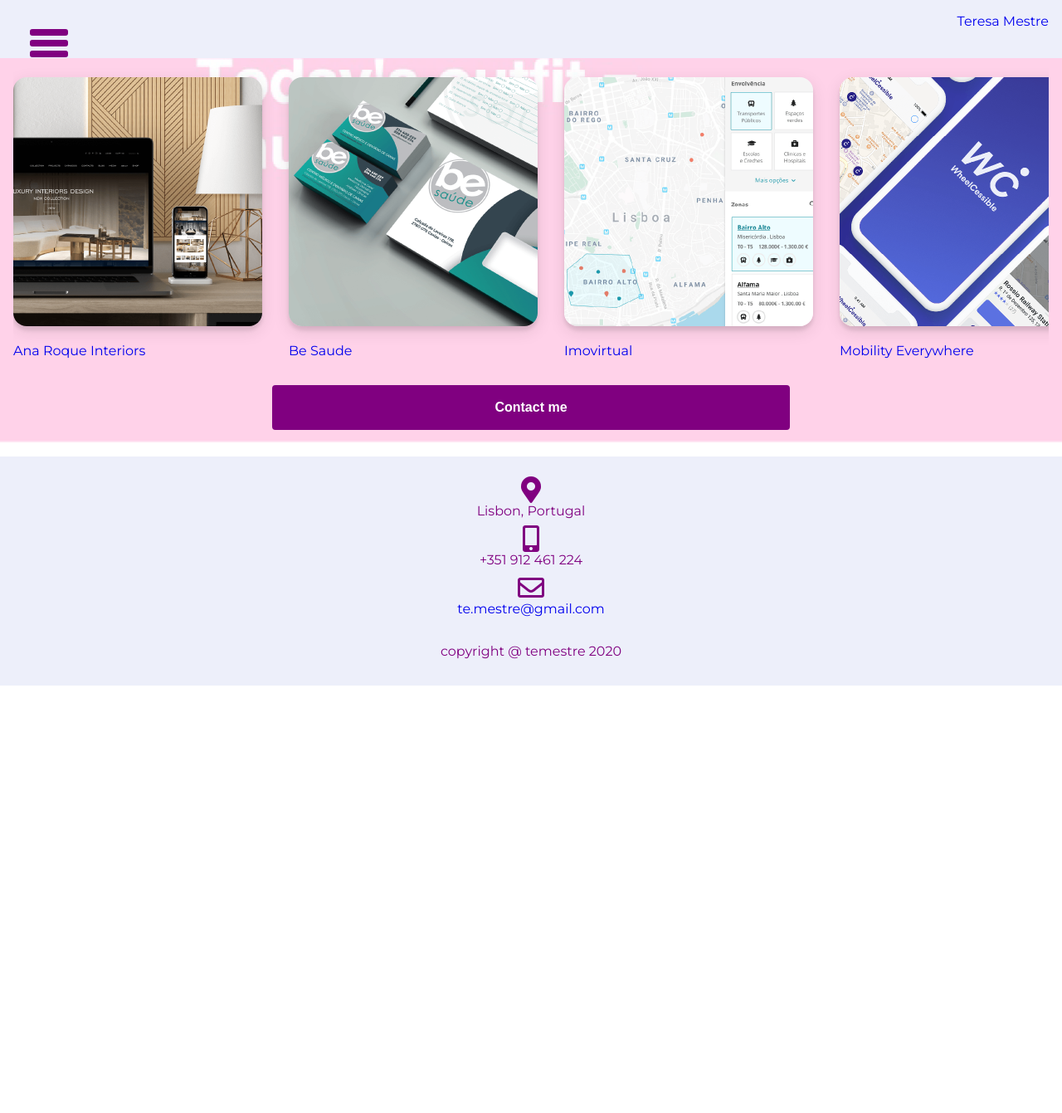
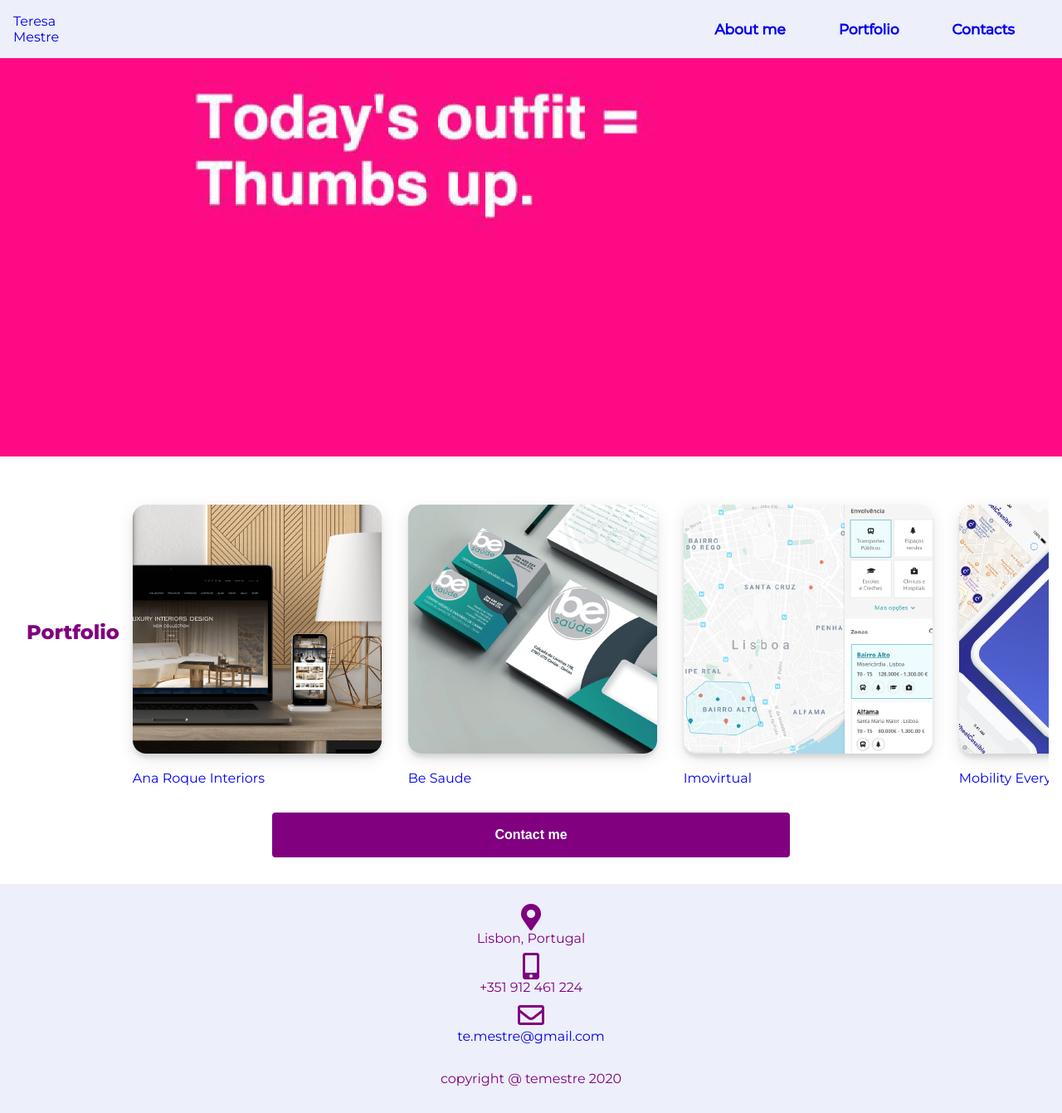
Before and after one commit to temestre/projeto, a Jekyll site: the page built from portfolio.html, in a window 1280 px wide and 1341 px high. Shown: the whole window at 83% size. Built offline with Jekyll 4.4.1, drawn with Linux system fonts in a browser that asks for light colours.

Commit message:
heavy fixes

```diff
--- a/_layouts/home.html
+++ b/_layouts/home.html
@@ -1,9 +1,10 @@
 ---
 layout: default
-banner: slideshow
 ---
 
 <section class="quote">
+
+  <h1 class="section-title">This is...</h1>
 
   <p class="quote">This web page is either the example of total quarentine coding success and that I have the tiniest chance of succeed in the world of front-end development, OR, that I should dedicate my time to knitting.</p>
 
@@ -14,6 +15,8 @@ banner: slideshow
   </button>
 
 </section>
+
+<section class="work-gallery-home">
 
 <h2>Portfolio</h2>
 
--- a/_layouts/works.html
+++ b/_layouts/works.html
@@ -2,9 +2,9 @@
 layout: default
 ---
 
-<h1 class="section-title">Portfolio</h1>
+<section class="work-gallery">
 
-<section class="work-gallery">
+  <h1 class="section-title">Portfolio</h1>
 
   {% for image in site.works %}
 
--- a/_scss/_colors.scss
+++ b/_sass/_colors.scss
@@ -1,5 +1,3 @@
----
----
 $main-color: #360C68;
 $bg-color: white;
 $nav-color: #edeffa;
--- a/about.html
+++ b/about.html
@@ -3,9 +3,11 @@ layout: default
 banner: slideshow
 ---
 
-<h1 class="section-title">About me</h1>
+
 
 <section class="about-me">
+
+  <h1 class="section-title">About me</h1>
 
 <p>I think I’ve been a designer since I can remember.</p>
 
--- a/assets/demasiadoestilo.scss
+++ b/assets/demasiadoestilo.scss
@@ -2,7 +2,7 @@
 ---
 
 @import url('https://fonts.googleapis.com/css2?family=Montserrat:wght@300;400;600;800&display=swap');
-
+@import "colors";
 
 :root {
     font-size: 16px;
@@ -28,11 +28,11 @@ header {
   padding: 1rem;
   display:flex;
   width: 100%;
-  color: #360C68;
+  color: $main-color;
   flex-direction: row;
   width: 100%;
-  justify-content: space-evenly;
-  align-items: baseline;
+  justify-content: space-between;
+  align-items: center;
   background: #edeffa;
   color: purple;
 }
@@ -72,7 +72,7 @@ span::before {
 }
 
 .content {
-  padding: 0 1rem 0 1rem;
+  padding: 6rem 1rem 0 1rem;
   position: relative;
 }
 
@@ -144,33 +144,18 @@ button {
 
 /* Hamburguer Menu */
 
-.site-title {
-  position: relative;
-  display: flex;
-  flex-direction: row-reverse;
-  z-index: 1;
-}
 
 .navbar-container {
   width: 100vw;
   height: 4.375rem;
   position: fixed;
   z-index: 3;
-  display: block;
 }
 
-header #navbar {
-  width: 100%;
-  height: 100vh;
-  top: 0;
-  position: sticky;
-  display: flex;
-}
 
 #menu-toggle {
   width: 100%;
   padding-left: 1.25rem;
-  position: relative;
   z-index: 1;
   display: block;
   -webkit-user-select: none;
@@ -238,17 +223,19 @@ header #navbar {
 }
 
 #menu {
-  width: 100%;
-  height: 70%;
-  margin: -8.125rem 0 0 -2.5rem;
-  padding-top: 6.25rem;
+    width: 100vw;
+    margin: 0;
+    padding-top: 0;
     position: absolute;
+    left: 0;
+    top: 4rem;
     background-color: #edeffa;
     list-style-type: none;
     -webkit-font-smoothing: antialiased;
     transform-origin: 0% 0%;
     transform: translate(-100%, 0);
-  transition: transform 0.5s cubic-bezier (0.77, 0.2, 0.05, 1.0);
+    transition: transform 0.5s cubic-bezier 0.77, 0.2, 0.05, 1;
+    display: none;
 }
 
 #menu li {
@@ -257,11 +244,14 @@ header #navbar {
   -webkit-text-stroke: 0.0625rem;
   list-style-type: none;
   text-align: center;
+  padding-right: 2rem;
 }
 
 #menu-toggle input:checked ~ ul {
   transform: none;
+  display: initial;
 }
+
 
 .social {
   max-width: 100px;
@@ -502,14 +492,15 @@ input[type=submit]:hover {
   .slideshow-container {
    width: 100%;
    position: relative;
-   margin: 0 auto;
-   top: 0;
-   display: flex;
+ top: 4.375rem;
+   max-height: 30rem;
+   height: 40vw; /*tamanho do slideshow*/
  }
 
   .slideshow-container .img-slideshow {
    width: 100vw;
-   height: auto;
+   height: 40vw; /*tamanho do imagem*/
+   max-height: 30rem;
    object-fit: cover;
    position: absolute;
    animation: animafade 30s infinite;
@@ -549,14 +540,78 @@ input[type=submit]:hover {
 
 
 
+.quote, .contacts, .about-me {
+
+    margin: 5% 10% 0 10%;
+}
 
 
 
 
 
-/* Media queries - Responsive timeline on screens less than 600px wide */
-@media screen and (max-width: 600px) {
-/* Place the timelime to the left */
+
+
+
+
+
+@media screen and (min-width: 600px) {
+
+#menu {
+  display: initial;
+    position: unset;
+    left: unset;
+    top: unset;
+    display: flex;
+    flex-direction: row;
+    justify-content: flex-end;
+    transform: unset;
+    height: 4.375rem;
+}
+
+
+#menu-toggle span.burger {
+  display: none;
+}
+
+#menu-toggle input {
+    display: none;
+  }
+
+  #menu li {
+  font-size: 1rem;
+  display: flex;
+  align-items: center;
+}
+
+
+  /* Style the links inside the navigation bar */
+#menu a {
+  float: left;
+  text-align: center;
+  padding: 14px 16px;
+  text-decoration: none;
+  font-size: 17px;
+}
+
+/* Change the color of links on hover */
+#menu a:hover {
+  background-color: #ddd;
+  color: black;
+}
+
+/* Add a color to the active/current link */
+#menu a.active {
+  background-color: #4CAF50;
+  color: white;
+}
+
+
+
+
+
+
+
+
 
 .life-titles {
   display: none;
@@ -595,31 +650,9 @@ input[type=submit]:hover {
 
 
 
-}
 
 
 
-
-
-
-
-
-
-
-
-
-
-
-
-
-
-
-
-
-
-
-
-@media screen and (max-width: 800px) {
 
   .about-me {
   display: none;
@@ -641,31 +674,65 @@ input[type=submit]:hover {
     display: none;
   }
 
-  /* Style the links inside the navigation bar */
-.menu a {
-  float: left;
-  color: #f2f2f2;
-  text-align: center;
-  padding: 14px 16px;
-  text-decoration: none;
-  font-size: 17px;
+
+
+
+
+
+
+
+
+
+
+
+
+
 }
 
-/* Change the color of links on hover */
-.menu a:hover {
-  background-color: #ddd;
-  color: black;
+
+
+
+
+
+
+
+
+
+
+
+
+
+
+
+@media screen and (min-width: 800px) {
+
+  .about-me {
+  display: initial;
 }
 
-/* Add a color to the active/current link */
-.menu a.active {
-  background-color: #4CAF50;
-  color: white;
+  .timeline-title {
+  display: initial;
+}
+
+.timeline p {
+  display: initial;
+}
+
+.works-cards p {
+  display: initial;
+}
+
+.slideshow-container {
+    display: inherit;
+  }
+
+
 }
 
 /*
+
 .work-gallery {
-  max-width: 1200px;
+  max-width: 800px;
   height: auto;
   display: flex;
   flex-wrap: wrap;
@@ -716,4 +783,3 @@ input[type=submit]:hover {
   text-align: center;
 }
 */
-}
--- a/index.markdown
+++ b/index.markdown
@@ -3,4 +3,5 @@
 # To modify the layout, see https://jekyllrb.com/docs/themes/#overriding-theme-defaults
 
 layout: home
+banner: slideshow
 ---
```
Also changed, not shown: 1 other file. Lines whose indentation alone changed are shown as unchanged.
